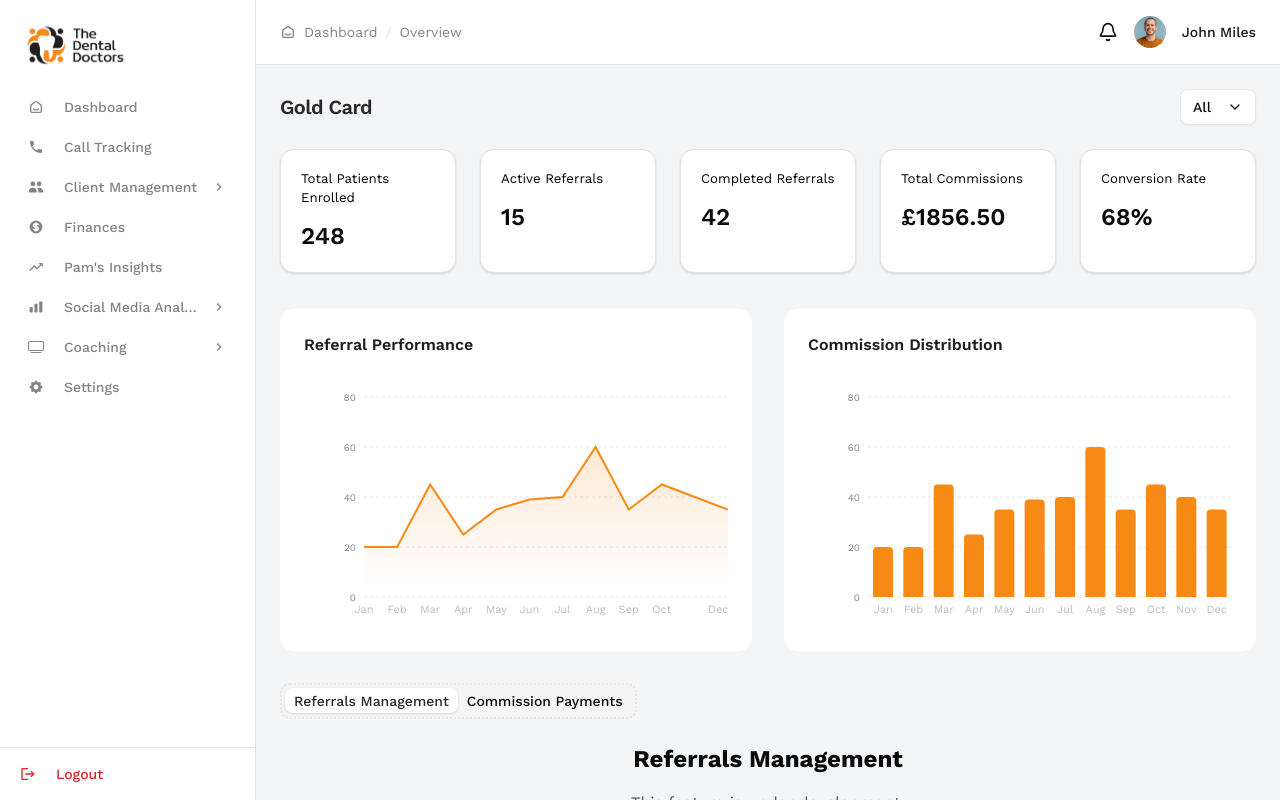
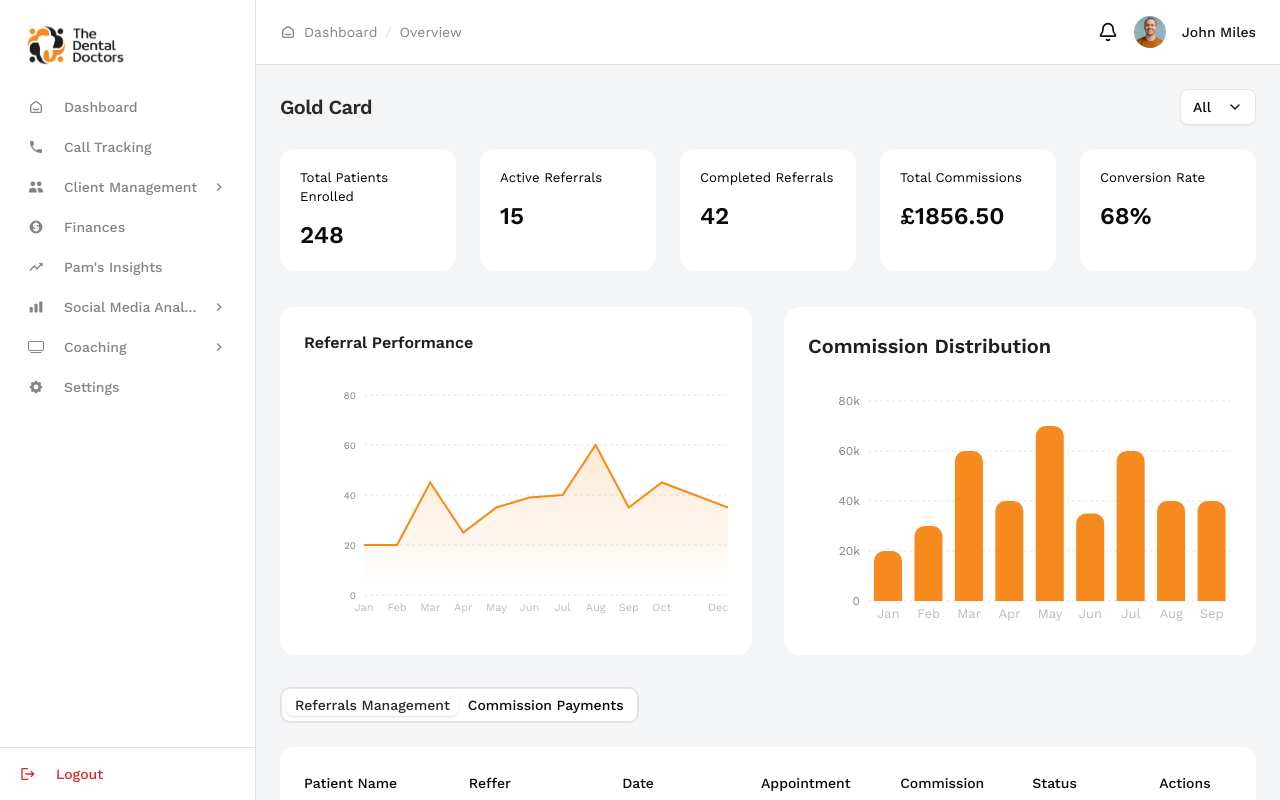
Before and after one commit to waniletechnologies/Dently, a Next.js app: page /dentist-gold-card in a window 1280 px wide. Built offline with nearby package versions, Linux system fonts and the light colour scheme.

Commit message:
complete gold card

```diff
--- a/src/app/(dashboard)/dentist-gold-card/components/commission-distribution.tsx
+++ b/src/app/(dashboard)/dentist-gold-card/components/commission-distribution.tsx
@@ -3,28 +3,40 @@ import { Bar, BarChart, CartesianGrid, ResponsiveContainer, Tooltip, XAxis, YAxi
 import type { TooltipProps } from "recharts";
 import type { NameType, ValueType } from "recharts/types/component/DefaultTooltipContent";
 
+const commissionData = [
+  { month: "Jan", day: 15, value: 20000 },
+  { month: "Feb", day: 15, value: 30000 },
+  { month: "Mar", day: 15, value: 60000 },
+  { month: "Apr", day: 15, value: 40000 },
+  { month: "May", day: 15, value: 70000 },
+  { month: "Jun", day: 15, value: 35000 },
+  { month: "Jul", day: 15, value: 60000 },
+  { month: "Aug", day: 15, value: 40000 },
+  { month: "Sep", day: 15, value: 40000 },
+];
 
 const CustomTooltip = ({
   active,
   payload,
 }: TooltipProps<ValueType, NameType>) => {
   if (active && payload && payload.length) {
-    const { month, value } = payload[0].payload as { month: string; value: number };
+    const { month, day, value } = payload[0].payload as { month: string; day: number; value: number };
     return (
       <div
         style={{
-          backgroundColor: "#FFFFFF",
+          backgroundColor: "#fff",
           color: "#1F1F1F",
-          padding: "10px 16px",
-          borderRadius: "8px",
-          fontSize: "15px",
-          boxShadow: "0 2px 8px rgba(0,0,0,0.08)",
-          minWidth: "140px",
+          padding: "16px 24px",
+          borderRadius: "12px",
+          fontSize: "16px",
+          boxShadow: "0 4px 16px rgba(0,0,0,0.08)",
+          minWidth: "160px",
+          textAlign: "left",
         }}
       >
-        <div style={{ fontWeight: 600, marginBottom: 4 }}>{month}</div>
-        <div style={{ color: "#EE861E", fontWeight: 500 }}>
-          Commission: £{value.toLocaleString()}
+        <div style={{ fontWeight: 600, marginBottom: 4 }}>{month} {day}</div>
+        <div style={{ color: "#EE861E", fontWeight: 500, fontSize: 17 }}>
+          Commission : £{(value / 1000).toLocaleString()}k
         </div>
       </div>
     );
@@ -32,44 +44,21 @@ const CustomTooltip = ({
   return null;
 };
 
-const commissionData = [
-  { month: "Jan", value: 20 },
-  { month: "Feb", value: 20 },
-  { month: "Mar", value: 45 },
-  { month: "Apr", value: 25 },
-  { month: "May", value: 35 },
-  { month: "Jun", value: 39 },
-  { month: "Jul", value: 40 },
-  { month: "Aug", value: 60 },
-  { month: "Sep", value: 35 },
-  { month: "Oct", value: 45 },
-  { month: "Nov", value: 40 },
-  { month: "Dec", value: 35 },
-];
-
-export default function CommissionDistribution(){
-    return(
-        <Card className="bg-white mt-[36px] border-none shadow-none">
+export default function CommissionDistribution() {
+  return (
+      <Card className="rounded-2xl mt-[36px] border-none shadow-none bg-white">
         <CardHeader>
-                <CardTitle className="text-[#1F1F1F] text-[16px] font-semibold">
+          <CardTitle className="text-[#1F1F1F] text-[20px] font-geist font-semibold">
             Commission Distribution
           </CardTitle>
         </CardHeader>
         <CardContent>
-                <div className="h-60 w-full">
+          <div className="h-60 px-0 w-full">
             <ResponsiveContainer width="100%" height="100%">
               <BarChart
-                      width={100}
-                      height={100}
                 data={commissionData}
                 margin={{ top: 10, right: 0, left: 0, bottom: 0 }}
               >
-                      <defs>
-                        <linearGradient id="colorValue" x1="0" y1="0" x2="0" y2="1">
-                          <stop offset="5%" stopColor="#F68A15" stopOpacity={0.3} />
-                          <stop offset="95%" stopColor="#F68A15" stopOpacity={0} />
-                        </linearGradient>
-                      </defs>
                 <CartesianGrid
                   strokeDasharray="3 3"
                   horizontal={true}
@@ -80,29 +69,30 @@ export default function CommissionDistribution(){
                   dataKey="month"
                   axisLine={false}
                   tickLine={false}
-                        tick={{ fontSize: 11, fill: "#BCBCBC" }}
+                  tick={{ fontSize: 13, fill: "#BCBCBC" }}
                 />
                 <YAxis
                   scale="linear"
                   axisLine={false}
                   tickLine={false}
-                        tick={{ fontSize: 10, fill: "#848484" }}
-                        domain={[0, 80]}
-                        ticks={[0, 20, 40, 60, 80]}
+                  tick={{ fontSize: 12, fill: "#848484" }}
+                  domain={[0, 80000]}
+                  ticks={[0, 20000, 40000, 60000, 80000]}
                   interval={0}
+                  tickFormatter={v => v === 0 ? '0' : `${v / 1000}k`}
                 />
                 <Tooltip content={<CustomTooltip />} cursor={false} />
                 <Bar
                   type="linear"
                   dataKey="value"
-                        fill="#F68A15"
-                        radius={[4, 4, 0, 0]}
-                        barSize={20}
+                  fill="#F68A1E"
+                  radius={[10, 10, 0, 0]}
+                  barSize={28}
                 />
               </BarChart>
             </ResponsiveContainer>
           </div>
         </CardContent>
       </Card>
-    )
+  );
 }
--- a/src/app/(dashboard)/dentist-gold-card/components/commission-payment.tsx
+++ b/src/app/(dashboard)/dentist-gold-card/components/commission-payment.tsx
@@ -1,3 +1,105 @@
-export default function CommissionPayment(){
+import { Table, TableHeader, TableBody, TableRow, TableHead, TableCell } from "@/components/ui/table";
+import { Badge } from "@/components/ui/badge";
+import { MoreHorizontal, Banknote, CheckSquare, CreditCard } from "lucide-react";
+import { DropdownMenu, DropdownMenuTrigger, DropdownMenuContent, DropdownMenuItem } from "@/components/ui/dropdown-menu";
 
+const data = [
+  {
+    id: 1,
+    referrer: { name: "Sarah Johnson", email: "sarah@example.com" },
+    patient: "John Smith",
+    date: "Apr 10, 2025",
+    amount: 32.5,
+    status: "Paid",
+    paymentMethod: "-",
+    processed: false,
+  },
+  {
+    id: 2,
+    referrer: { name: "Jane Anderson", email: "jane@example.com" },
+    patient: "Emma Wilson",
+    date: "May 5, 2025",
+    amount: 45.5,
+    status: "Pending",
+    paymentMethod: "Bank",
+    processed: true,
+  },
+  {
+    id: 3,
+    referrer: { name: "Emma Wilson", email: "emma@example.com" },
+    patient: "John Smith",
+    date: "May 1, 2025",
+    amount: 25.5,
+    status: "Applied",
+    paymentMethod: "Credit",
+    processed: true,
+  },
+];
+
+const statusBadge = {
+  Paid: <Badge className="bg-green-100 text-green-700 border-none">Paid</Badge>,
+  Pending: <Badge className="bg-yellow-100 text-yellow-700 border-none">Pending</Badge>,
+  Applied: <Badge className="bg-blue-100 text-blue-700 border-none">Applied</Badge>,
+} as const;
+
+type Status = keyof typeof statusBadge;
+
+export default function CommissionPayment() {
+  return (
+    <div className="bg-white rounded-xl p-4 w-full overflow-x-auto font-sans">
+      <Table className="shadow-none border-none">
+        <TableHeader>
+          <TableRow>
+            <TableHead>Referrer</TableHead>
+            <TableHead>Referred Patient</TableHead>
+            <TableHead>Date</TableHead>
+            <TableHead>Amount</TableHead>
+            <TableHead>Status</TableHead>
+            <TableHead>Payment Method</TableHead>
+            <TableHead>Actions</TableHead>
+          </TableRow>
+        </TableHeader>
+        <TableBody>
+          {data.map((row) => (
+            <TableRow key={row.id}>
+              <TableCell>
+                <div className="flex flex-col">
+                  <span className="font-medium text-[15px] text-[#222]">{row.referrer.name}</span>
+                  <span className="text-xs text-gray-400">{row.referrer.email}</span>
+                </div>
+              </TableCell>
+              <TableCell className="font-medium text-[15px] text-[#222]">{row.patient}</TableCell>
+              <TableCell className="text-[15px] text-[#222]">{row.date}</TableCell>
+              <TableCell className="text-[15px] text-[#222]">£{row.amount.toFixed(2)}</TableCell>
+              <TableCell>{statusBadge[row.status as Status]}</TableCell>
+              <TableCell className="text-[15px] text-[#222]">
+                {row.paymentMethod}
+                {row.processed && <span className="ml-2 text-xs text-gray-400">Processed</span>}
+              </TableCell>
+              <TableCell>
+                <DropdownMenu>
+                  <DropdownMenuTrigger asChild>
+                    <button type="button" className="p-1 rounded hover:bg-gray-100">
+                      <MoreHorizontal className="w-5 h-5 text-gray-500" />
+                    </button>
+                  </DropdownMenuTrigger>
+                  <DropdownMenuContent align="end" className="min-w-[180px] bg-[#F8FAFB] border-none shadow-lg">
+                    <DropdownMenuItem className="flex items-center justify-between text-[#2A4B6A] font-medium focus:bg-gray-100">
+                      Bank Transfer <Banknote className="w-4 h-4 ml-2 text-gray-500" />
+                    </DropdownMenuItem>
+                    <DropdownMenuItem className="flex items-center justify-between text-[#2A4B6A] font-medium focus:bg-gray-100">
+                      Issue Check <CheckSquare className="w-4 h-4 ml-2 text-gray-500" />
+                    </DropdownMenuItem>
+                    <DropdownMenuItem className="flex items-center justify-between text-[#2A4B6A] font-medium focus:bg-gray-100">
+                      Apply as Credit <CreditCard className="w-4 h-4 ml-2 text-gray-500" />
+                    </DropdownMenuItem>
+                  </DropdownMenuContent>
+                </DropdownMenu>
+              </TableCell>
+            </TableRow>
+          ))}
+        </TableBody>
+      </Table>
+    </div>
+  );
 }
--- a/src/app/(dashboard)/dentist-gold-card/components/gold-card-metrics.tsx
+++ b/src/app/(dashboard)/dentist-gold-card/components/gold-card-metrics.tsx
@@ -6,7 +6,7 @@ export default function GoldCardMetrics(){
           <div className="grid grid-cols-1 md:grid-cols-3 lg:grid-cols-5 gap-6">
           {GoldCardData.metrics.map((metric) => {
             return (
-              <Card key={metric.title} className="bg-white p-0 border-[#e1e1e1]">
+              <Card key={metric.title} className="bg-white shadow-none border-none p-0 border-[#e1e1e1]">
                 <CardContent className="p-5">
                   <div className="flex w-full gap-[12px] flex-col">
                     <div className="flex items-center w-full">
--- a/src/app/(dashboard)/dentist-gold-card/components/referrals-management.tsx
+++ b/src/app/(dashboard)/dentist-gold-card/components/referrals-management.tsx
@@ -1,9 +1,98 @@
+import { Table, TableHeader, TableBody, TableRow, TableHead, TableCell } from "@/components/ui/table";
+import { Badge } from "@/components/ui/badge";
+import { MoreHorizontal, Eye, CheckCircle, Clock, Trash } from "lucide-react";
+import { DropdownMenu, DropdownMenuTrigger, DropdownMenuContent, DropdownMenuItem, DropdownMenuSeparator } from "@/components/ui/dropdown-menu";
+
+const data = [
+  {
+    id: 1,
+    patient: "Sarah Johnson",
+    referrer: "John Smith",
+    date: "Apr 10, 2025",
+    appointment: "Apr 15, 2025",
+    commission: "£32.50",
+    status: "Completed",
+  },
+  {
+    id: 2,
+    patient: "Michael Brown",
+    referrer: "Emma Wilson",
+    date: "May 5, 2025",
+    appointment: "May 1, 2025",
+    commission: "-",
+    status: "Scheduled",
+  },
+  {
+    id: 3,
+    patient: "Emma Davis",
+    referrer: "John Smith",
+    date: "May 1, 2025",
+    appointment: "-",
+    commission: "-",
+    status: "New",
+  },
+];
+
+const statusBadge = {
+  Completed: <Badge className="bg-green-100 text-green-700 border-none">Completed</Badge>,
+  Scheduled: <Badge className="bg-yellow-100 text-yellow-700 border-none">Scheduled</Badge>,
+  New: <Badge className="bg-blue-100 text-blue-700 border-none">New</Badge>,
+} as const;
+
+type Status = keyof typeof statusBadge;
 
 export default function ReferralsManagement() {
   return (
-    <div className="flex flex-col items-center justify-center h-full">
-      <h1 className="text-2xl font-bold mb-4">Referrals Management</h1>
-      <p className="text-gray-600">This feature is under development.</p>
+    <div className="bg-white rounded-xl p-4 w-full overflow-x-auto">
+      <Table className="shadow-none border-none">
+        <TableHeader>
+          <TableRow>
+            <TableHead>Patient Name</TableHead>
+            <TableHead>Reffer</TableHead>
+            <TableHead>Date</TableHead>
+            <TableHead>Appointment</TableHead>
+            <TableHead>Commission</TableHead>
+            <TableHead>Status</TableHead>
+            <TableHead>Actions</TableHead>
+          </TableRow>
+        </TableHeader>
+        <TableBody>
+          {data.map((row) => (
+            <TableRow key={row.id}>
+              <TableCell className="font-medium text-[15px] text-[#222]">{row.patient}</TableCell>
+              <TableCell className="font-medium text-[15px] text-[#222]">{row.referrer}</TableCell>
+              <TableCell className="text-[15px] text-[#222]">{row.date}</TableCell>
+              <TableCell className="text-[15px] text-[#222]">{row.appointment}</TableCell>
+              <TableCell className="text-[15px] text-[#222]">{row.commission}</TableCell>
+              <TableCell>{statusBadge[row.status as Status]}</TableCell>
+              <TableCell>
+                <DropdownMenu>
+                  <DropdownMenuTrigger asChild>
+                    <button type="button" className="p-1 rounded hover:bg-gray-100">
+                      <MoreHorizontal className="w-5 h-5 text-gray-500" />
+                    </button>
+                  </DropdownMenuTrigger>
+                  <DropdownMenuContent align="end" className="min-w-[200px] bg-[#F8FAFB] border-none shadow-lg">
+                    <DropdownMenuItem className="flex items-center justify-between text-[#2A4B6A] font-medium focus:bg-gray-100">
+                      View Details <Eye className="w-4 h-4 ml-2 text-gray-500" />
+                    </DropdownMenuItem>
+                    <DropdownMenuItem className="flex items-center justify-between text-green-700 font-medium focus:bg-green-50">
+                      Mark as Completed <CheckCircle className="w-4 h-4 ml-2 text-green-500" />
+                    </DropdownMenuItem>
+                    <DropdownMenuItem className="flex items-center justify-between text-yellow-700 font-medium focus:bg-yellow-50">
+                      Mark as Scheduled <Clock className="w-4 h-4 ml-2 text-yellow-500" />
+                    </DropdownMenuItem>
+                    <DropdownMenuSeparator />
+                    <DropdownMenuItem className="flex items-center justify-between text-red-600 font-medium focus:bg-red-50" variant="destructive">
+                      Cancel Referral <Trash className="w-4 h-4 ml-2 text-red-500" />
+                    </DropdownMenuItem>
+                  </DropdownMenuContent>
+                </DropdownMenu>
+              </TableCell>
+            </TableRow>
+          ))}
+        </TableBody>
+      </Table>
     </div>
   );
 }
--- a/src/app/(dashboard)/dentist-gold-card/page.tsx
+++ b/src/app/(dashboard)/dentist-gold-card/page.tsx
@@ -9,6 +9,7 @@ import ReferralPerformance from "./components/referral-performance";
 import CommissionDistribution from "./components/commission-distribution";
 import { Tabs, TabsContent, TabsList, TabsTrigger } from "@/components/ui/tabs";
 import ReferralsManagement from "./components/referrals-management";
+import CommissionPayment from "./components/commission-payment";
 
 export default function DentistGoldCardPage() {
     const [selectedStatus, setSelectedStatus] = useState("All");
@@ -46,13 +47,16 @@ export default function DentistGoldCardPage() {
     </div>
 
     <Tabs defaultValue="referrals" className="mt-8">
-        <TabsList className="mb-4 border-2 border-dotted">
+        <TabsList className="mb-4 border-2 bg-white border-[#E4E4E7] rounded-lg p-1">
           <TabsTrigger className="text-[#2A2828]" value="referrals">Referrals Management</TabsTrigger>
           <TabsTrigger value="commission">Commission Payments</TabsTrigger>
         </TabsList>
         <TabsContent value="referrals">
             <ReferralsManagement />
         </TabsContent>
+        <TabsContent value="commission">
+            <CommissionPayment />
+        </TabsContent>
     </Tabs>
     </main>
     )
--- a/src/app/globals.css
+++ b/src/app/globals.css
@@ -87,10 +87,29 @@
   }
 }
 
+@layer utilities {
+  .font-sans {
+    font-family: var(--font-workSans), var(--font-inter), Arial, Helvetica, sans-serif !important;
+  }
+}
+
+body, .font-sans {
+  font-family: var(--font-workSans), var(--font-inter), Arial, Helvetica, sans-serif !important;
+}
+
+.font-worksans {
+  font-family: var(--font-workSans), Arial, Helvetica, sans-serif !important;
+}
+.font-inter {
+  font-family: var(--font-inter), Arial, Helvetica, sans-serif !important;
+}
+.font-geist {
+  font-family: var(--font-geist-sans), Arial, Helvetica, sans-serif !important;
+}
+
 body {
   background: var(--background);
   color: var(--foreground);
-  font-family: Arial, Helvetica, sans-serif;
 }
 
 .dark {
--- a/src/app/layout.tsx
+++ b/src/app/layout.tsx
@@ -2,12 +2,12 @@
 
 import "./globals.css";
 import { Work_Sans } from "next/font/google";
+import { Inter } from "next/font/google";
+import { Geist } from "next/font/google";
 
-const workSans = Work_Sans({
-  subsets: ["latin"],
-  display: "swap",
-  variable: "--font-workSans",
-});
+const workSans = Work_Sans({ subsets: ["latin"], variable: "--font-workSans" });
+const inter = Inter({ subsets: ["latin"], variable: "--font-inter" });
+const geist = Geist({ subsets: ["latin"], variable: "--font-geist" });
 
 export default function RootLayout({
   children,
@@ -15,9 +15,9 @@ export default function RootLayout({
   children: React.ReactNode;
 }) {
   return (
-    <html lang="en" className={workSans.variable}>
+    <html lang="en" className={`${workSans.variable} ${inter.variable} ${geist.variable}`}>
       <title>Dental Doctor</title>
-      <body  className={`${workSans.className} `}>
+      <body className={workSans.className}>
         {children}
       </body>
     </html>
```
Lines whose indentation alone changed are shown as unchanged.
